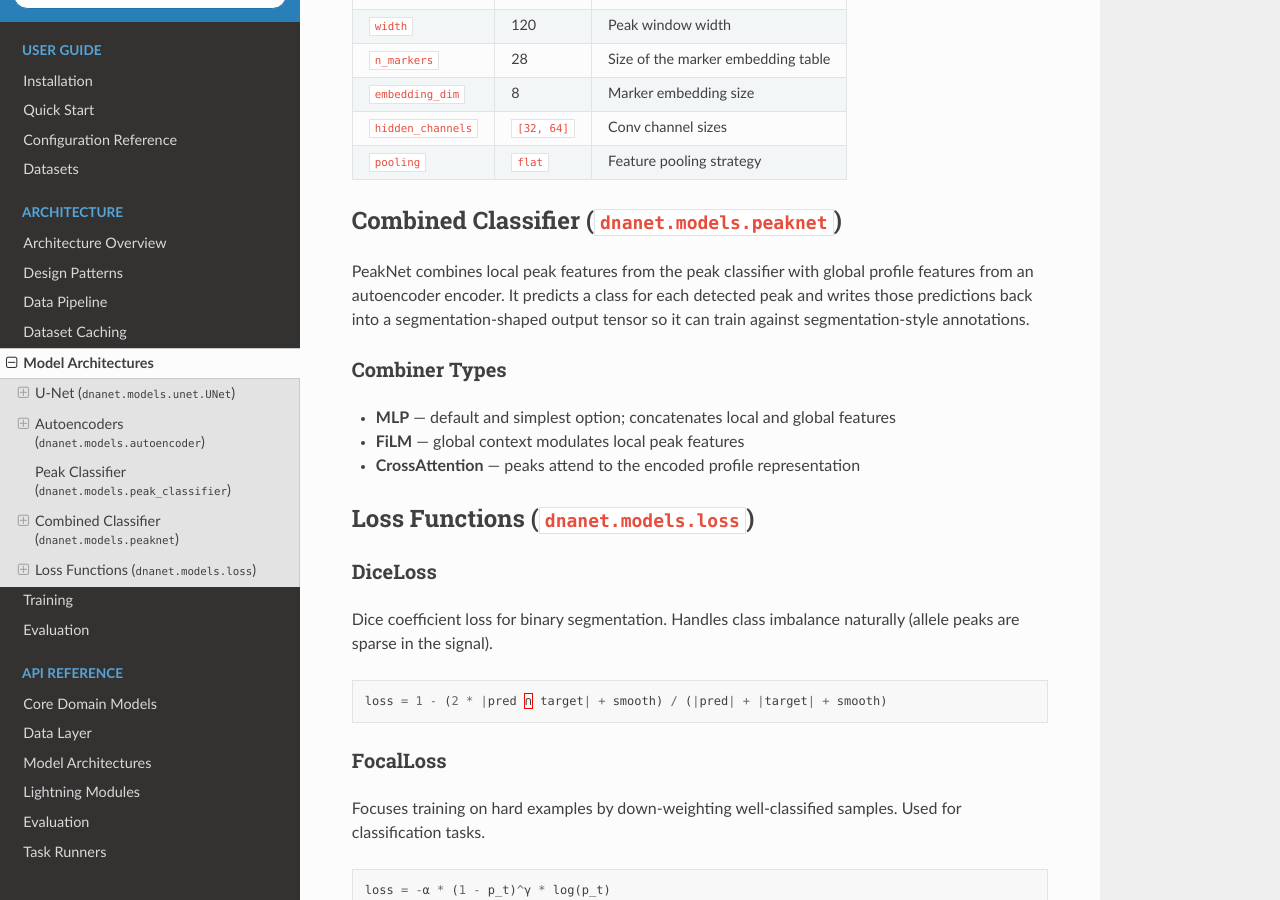
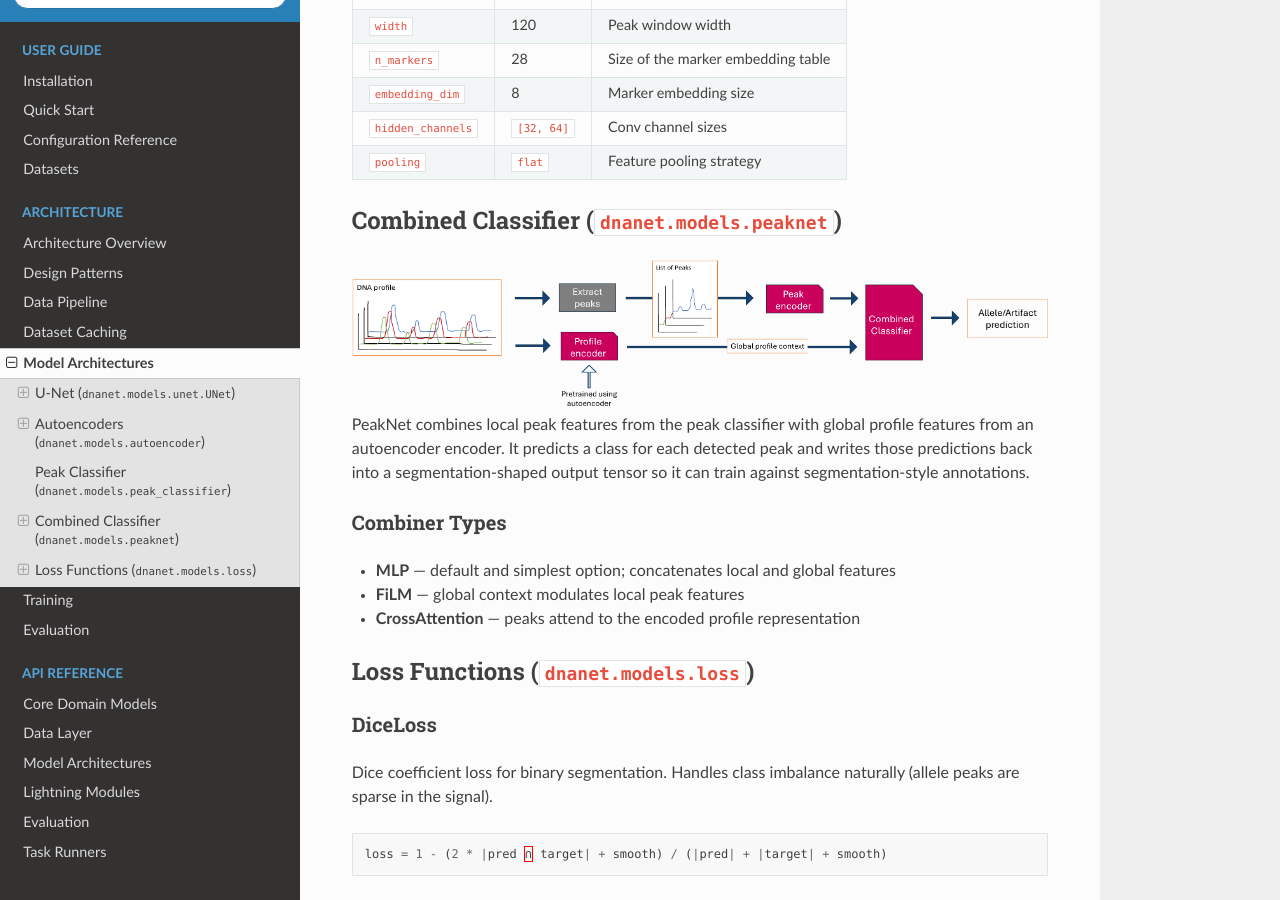
Before and after one commit to NetherlandsForensicInstitute/DNANet, a Sphinx documentation site: the page built from docs/architecture/models.md, in a window 1280 px wide and 900 px high, scrolled down 2418 px. Built offline with Sphinx 7.4.7 and the Read the Docs theme 3.1.0, drawn with Linux system fonts in a browser that asks for light colours.

Commit message:
Add image

```diff
--- a/docs/architecture/models.md
+++ b/docs/architecture/models.md
@@ -112,6 +112,7 @@ inside PeakNet.
 
 ## Combined Classifier (`dnanet.models.peaknet`)
 
+![PeakNet](peaknet.png)
 PeakNet combines local peak features from the peak classifier with global
 profile features from an autoencoder encoder. It predicts a class for each
 detected peak and writes those predictions back into a segmentation-shaped
```
Also changed, not shown: docs/architecture/peaknet.png (added).
